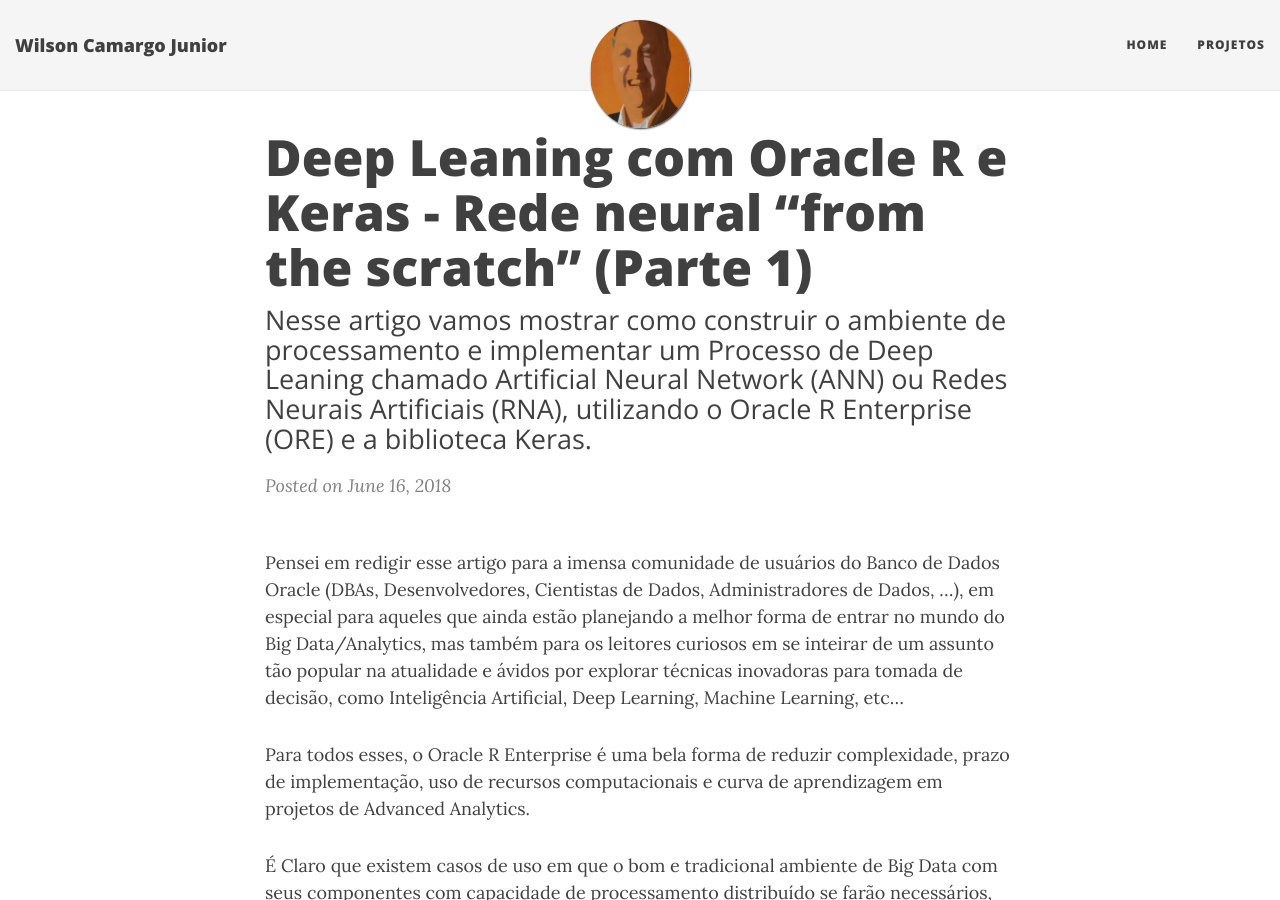
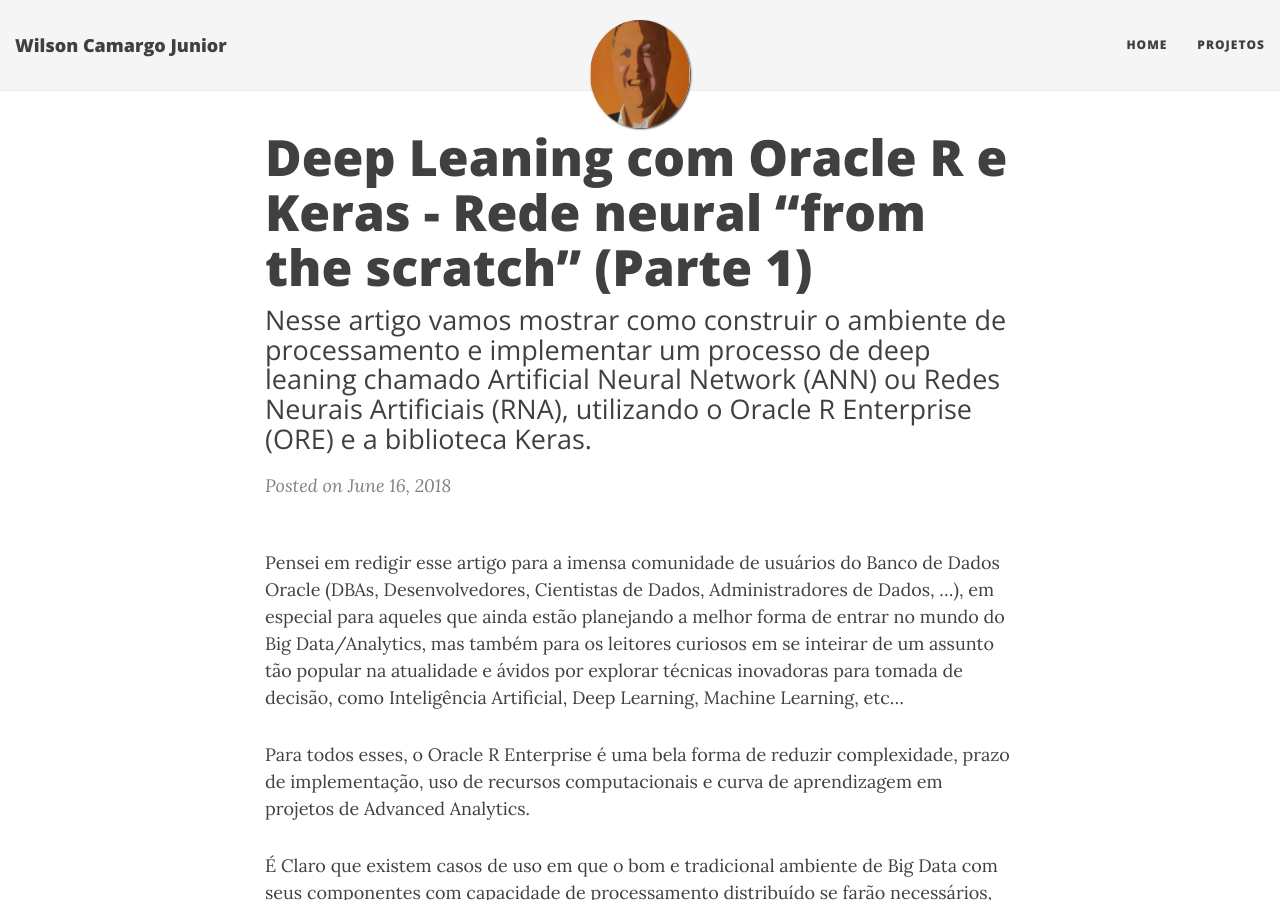
Before and after one commit to wilson-camargo-jr/teste, a Jekyll site: the page built from _posts/2018-06-16-ANN-ORE-P1.md, in a window 1280 px wide and 900 px high. Built offline with Jekyll 4.4.1, drawn with Linux system fonts in a browser that asks for light colours; nearby versions of some CDN libraries; comment, search, counter and statistics services are not loaded.

Commit message:
Update 2018-06-16-ANN-ORE-P1.md

```diff
--- a/_posts/2018-06-16-ANN-ORE-P1.md
+++ b/_posts/2018-06-16-ANN-ORE-P1.md
@@ -1,7 +1,7 @@
 ---
 layout: post
 title: Deep Leaning com Oracle R e Keras - Rede neural “from the scratch” (Parte 1)
-subtitle: Nesse artigo vamos mostrar como construir o ambiente de processamento e implementar um Processo de Deep Leaning chamado Artificial Neural Network (ANN) ou Redes Neurais Artificiais (RNA), utilizando o Oracle R Enterprise (ORE) e a biblioteca Keras.
+subtitle: Nesse artigo vamos mostrar como construir o ambiente de processamento e implementar um processo de deep leaning chamado Artificial Neural Network (ANN) ou Redes Neurais Artificiais (RNA), utilizando o Oracle R Enterprise (ORE) e a biblioteca Keras.
 ---
 
 Pensei em redigir esse artigo para a imensa comunidade de usuários do Banco de Dados Oracle (DBAs, Desenvolvedores, Cientistas de Dados, Administradores de Dados, ...), em especial para aqueles que ainda estão planejando a melhor forma de entrar no mundo do Big Data/Analytics, mas também para os leitores curiosos em se inteirar de um assunto tão popular na atualidade e ávidos por explorar técnicas inovadoras para tomada de decisão, como Inteligência Artificial, Deep Learning, Machine Learning, etc...
```
